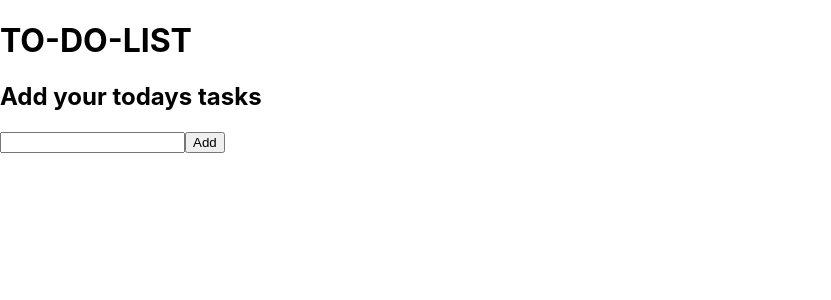
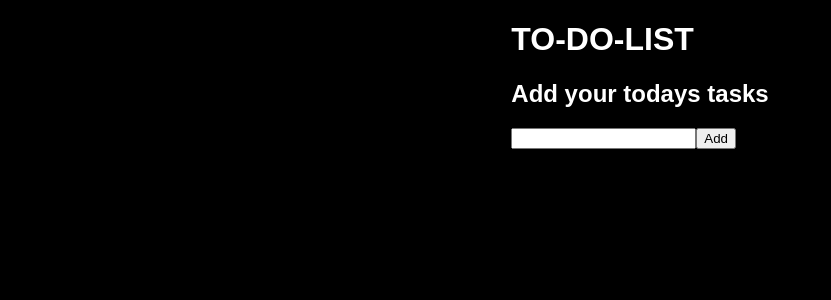
Before and after one commit to Eshhaa11/to-do-list, a React (Create React App) app: page / in a window 1280 px wide. Shown: the top 300 px of the page, without its empty margins (0-831 px from the left). Built offline with nearby package versions, Linux system fonts and the light colour scheme.

Commit message:
added body bgc

```diff
--- a/src/Components/Todo.css
+++ b/src/Components/Todo.css
@@ -0,0 +1,8 @@
+body {
+    background-color: black;
+    color: white;
+    font-family: 'Arial';
+    display: flex;
+    justify-content: center;
+    align-items: center;
+  }
```
